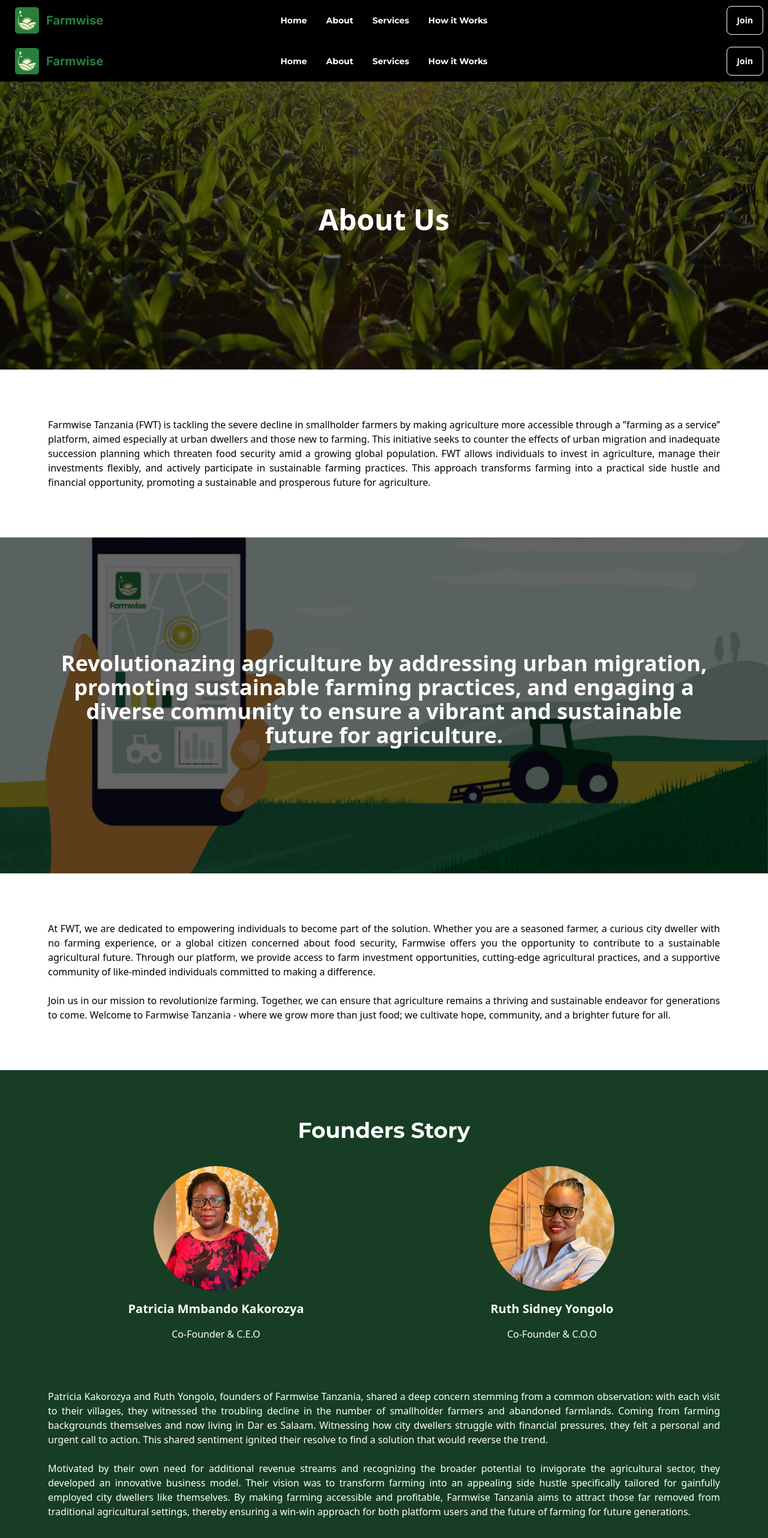
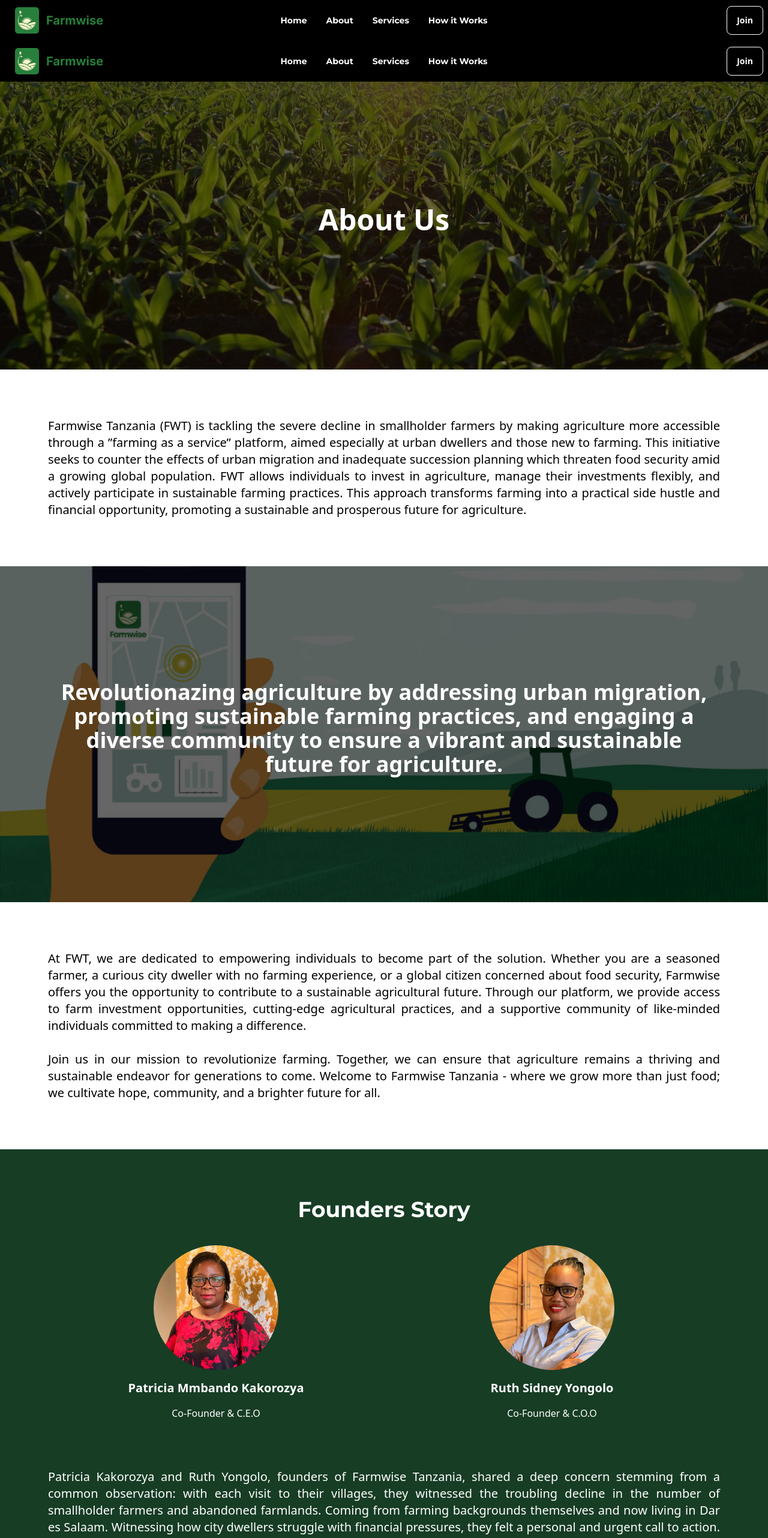
Before and after one commit to kevinmisigaro/farmwise, a Next.js app: page /about in a window 1280 px wide. Shown: the top 2564 px of the page at 60% size. Built offline with nearby package versions, Linux system fonts and the light colour scheme.

Commit message:
about us text font increase

```diff
--- a/src/app/(routes)/about/page.tsx
+++ b/src/app/(routes)/about/page.tsx
@@ -17,7 +17,7 @@ const Index = () => {
         </div>
       </div>
 
-      <div className="px-5 md:px-20 py-20 text-justify">
+      <div className="px-5 md:px-20 py-20 text-justify text-lg md:text-xl">
         <p>
           Farmwise Tanzania (FWT) is tackling the severe decline in smallholder
           farmers by making agriculture more accessible through a &rdquo;farming
@@ -49,7 +49,7 @@ const Index = () => {
         </div>
       </div>
 
-      <div className="px-5 md:px-20 py-20 text-justify">
+      <div className="px-5 md:px-20 py-20 text-justify text-lg md:text-xl">
         At FWT, we are dedicated to empowering individuals to become part of the
         solution. Whether you are a seasoned farmer, a curious city dweller with
         no farming experience, or a global citizen concerned about food
@@ -102,7 +102,7 @@ const Index = () => {
           </div>
         </div>
 
-        <div className="mt-12 md:mt-20 text-justify">
+        <div className="mt-12 md:mt-20 text-justify text-lg md:text-xl">
           <p>
             Patricia Kakorozya and Ruth Yongolo, founders of Farmwise Tanzania,
             shared a deep concern stemming from a common observation: with each
```
